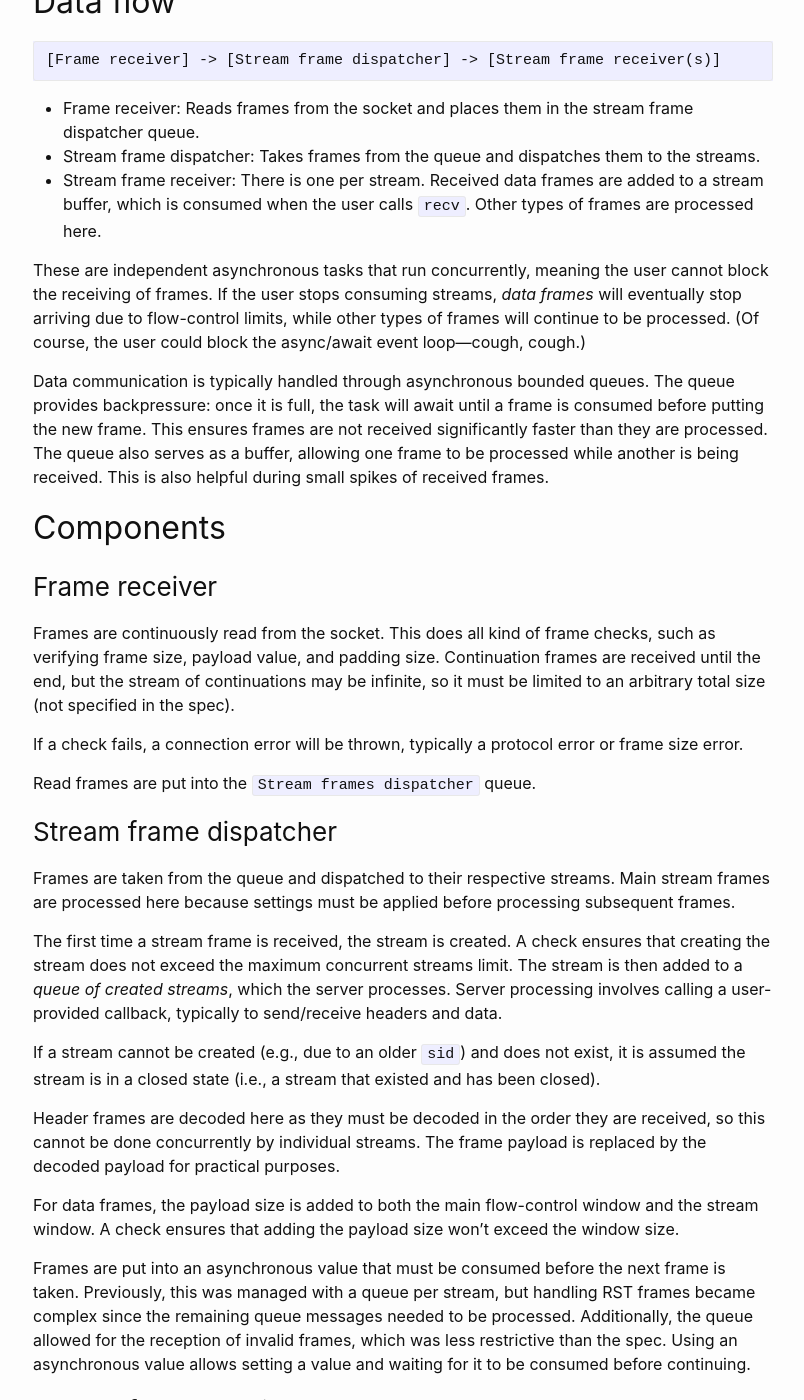
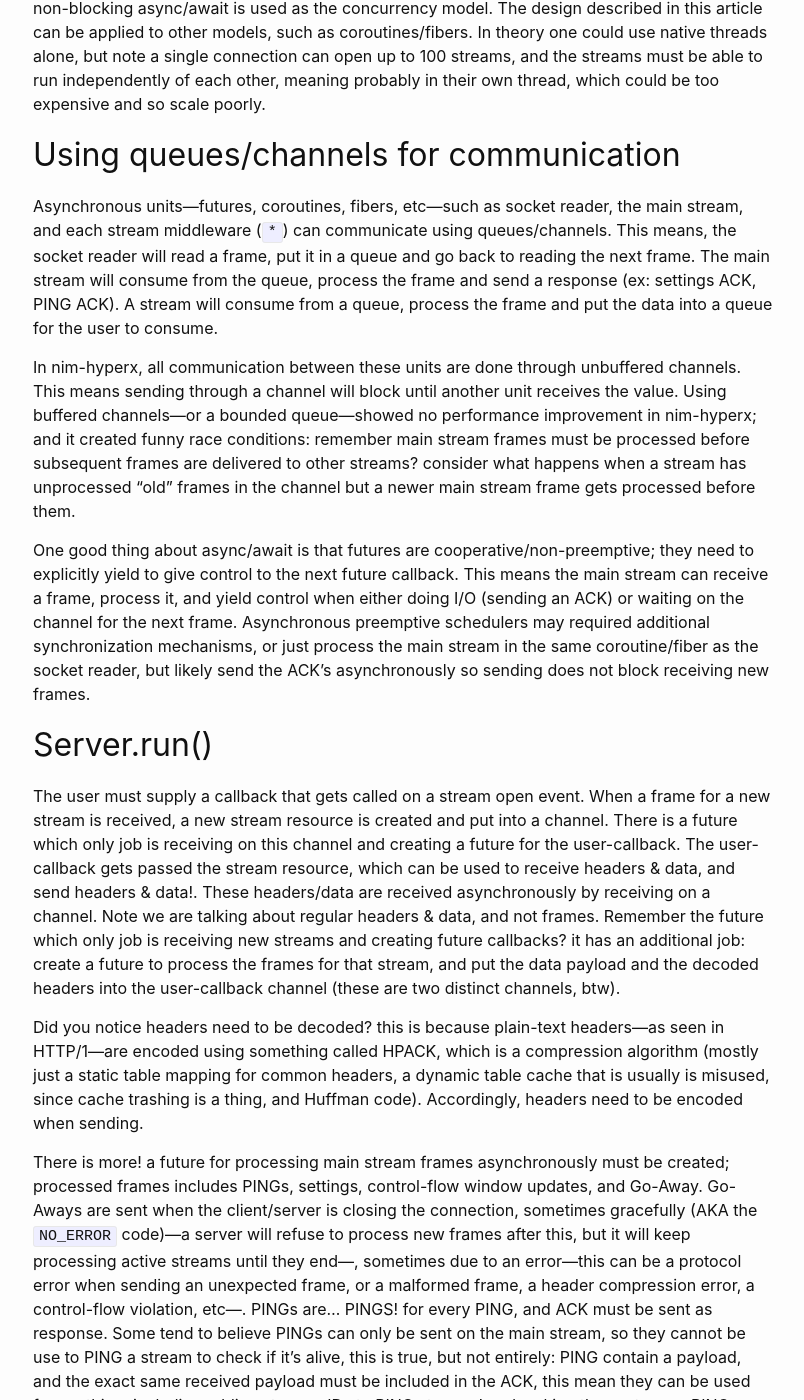
Before and after one commit to nitely/nitely.github.io, a Jekyll site: the page built from _posts/2024-10-23-http-2-in-depth-server-client-design.md, in a window 1280 px wide and 1400 px high, scrolled down 812 px. Shown: the whole window, without its empty margins (237-1041 px from the left). Built offline with Jekyll 4.4.1, drawn with Linux system fonts in a browser that asks for light colours; some of the changed text lies outside the part shown.

Commit message:
http2 design update

````diff
--- a/_posts/2024-10-23-http-2-in-depth-server-client-design.md
+++ b/_posts/2024-10-23-http-2-in-depth-server-client-design.md
@@ -4,100 +4,67 @@ title:  "HTTP/2 in-depth server design"
 date: 2024-10-24 20:51:00 -0300
 ---
 
-This is a high-level description of [nim-hyperx](https://github.com/nitely/nim-hyperx), an HTTP/2 server and client. It may be useful for HTTP/2 implementers and the curious.
+> Last updated on 2025-02-12.
+
+This is a high-level description of [nim-hyperx](https://github.com/nitely/nim-hyperx), an HTTP/2 server & client. It may be useful for HTTP/2 implementers and the curious.
+
+The [core](https://github.com/nitely/nim-hyperx/blob/master/src/hyperx/clientserver.nim) of nim-hyperx is ~1K LoC and can be read alongside this post.
 
 This is not an overview of the HTTP/2 protocol. I won't go over frame types, stream states, [flow-control](https://nitely.github.io/2024/08/23/http-2-flow-control-dead-lock.html), nor [the spec](https://datatracker.ietf.org/doc/html/rfc9113) in general.
-
-This is also not a guide or a how-to for building a server/client, as I believe that would require a book rather than a blog post. However, the [core](https://github.com/nitely/nim-hyperx/blob/master/src/hyperx/clientserver.nim) of nim-hyperx is ~1K LoC and can be read alongside this post.
-
-Note that this was written in hindsight, after the implementation.
 
 ## Axioms
 
 - Frames must be read and processed as soon as they arrive.
 - Streams must not block the processing of frames.
-- Streams must not block each other. Failing to read a stream in time must not block another stream, including the main stream.
-- The main stream is a special stream and must process frames before subsequent frames are delivered to other streams. Since this can be blocking, it must be done as quickly as possible and independently of other streams.
+- Streams must not block each other. Failing to read a stream in time must not block any other stream.
+- The main stream must process frames before subsequent frames are delivered to other streams.
 - No historical stream information must be kept. There is no distinction between a closed stream and one that was never created.
 - If a stream exists, it is considered alive in some way—either locally, remotely, or awaiting closure. This means it counts toward the limit of max concurrent streams.
 
-## Data flow
+## Lightweight Threads
 
-```
-[Frame receiver] -> [Stream frame dispatcher] -> [Stream frame receiver(s)]
-```
+Most (all?) HTTP/2 servers & clients are implemented on top of user-level threads. In nim-hyperx, non-blocking async/await is used as the concurrency model. The design described in this article can be applied to other models, such as coroutines/fibers. In theory one could use native threads alone, but note a single connection can open up to 100 streams, and the streams must be able to run independently of each other, meaning probably in their own thread, which could be too expensive and so scale poorly.
 
-- Frame receiver: Reads frames from the socket and places them in the stream frame dispatcher queue.
-- Stream frame dispatcher: Takes frames from the queue and dispatches them to the streams.
-- Stream frame receiver: There is one per stream. Received data frames are added to a stream buffer, which is consumed when the user calls `recv`. Other types of frames are processed here.
+## Using queues/channels for communication
 
-These are independent asynchronous tasks that run concurrently, meaning the user cannot block the receiving of frames. If the user stops consuming streams, *data frames* will eventually stop arriving due to flow-control limits, while other types of frames will continue to be processed. (Of course, the user could block the async/await event loop—cough, cough.)
+Asynchronous units—futures, coroutines, fibers, etc—such as socket reader, the main stream, and each stream middleware (`*`) can communicate using queues/channels. This means, the socket reader will read a frame, put it in a queue and go back to reading the next frame. The main stream will consume from the queue, process the frame and send a response (ex: settings ACK, PING ACK). A stream will consume from a queue, process the frame and put the data into a queue for the user to consume.
 
-Data communication is typically handled through asynchronous bounded queues. The queue provides backpressure: once it is full, the task will await until a frame is consumed before putting the new frame. This ensures frames are not received significantly faster than they are processed. The queue also serves as a buffer, allowing one frame to be processed while another is being received. This is also helpful during small spikes of received frames.
+In nim-hyperx, all communication between these units are done through unbuffered channels. This means sending through a channel will block until another unit receives the value. Using buffered channels—or a bounded queue—showed no performance improvement in nim-hyperx; and it created funny race conditions: remember main stream frames must be processed before subsequent frames are delivered to other streams? consider what happens when a stream has unprocessed "old" frames in the channel but a newer main stream frame gets processed before them.
 
-## Components
+One good thing about async/await is that futures are cooperative/non-preemptive; they need to explicitly yield to give control to the next future callback. This means the main stream can receive a frame, process it, and yield control when either doing I/O (sending an ACK) or waiting on the channel for the next frame. Asynchronous preemptive schedulers may required additional synchronization mechanisms, or just process the main stream in the same coroutine/fiber as the socket reader, but likely send the ACK's asynchronously so sending does not block receiving new frames.
 
-### Frame receiver
+## Server.run()
 
-Frames are continuously read from the socket. This does all kind of frame checks, such as verifying frame size, payload value, and padding size. Continuation frames are received until the end, but the stream of continuations may be infinite, so it must be limited to an arbitrary total size (not specified in the spec).
+The user must supply a callback that gets called on a stream open event. When a frame for a new stream is received, a new stream resource is created and put into a channel. There is a future which only job is receiving on this channel and creating a future for the user-callback. The user-callback gets passed the stream resource, which can be used to receive headers & data, and send headers & data!. These headers/data are received asynchronously by receiving on a channel. Note we are talking about regular headers & data, and not frames. Remember the future which only job is receiving new streams and creating future callbacks? it has an additional job: create a future to process the frames for that stream, and put the data payload and the decoded headers into the user-callback channel (these are two distinct channels, btw).
 
-If a check fails, a connection error will be thrown, typically a protocol error or frame size error.
+Did you notice headers need to be decoded? this is because plain-text headers—as seen in HTTP/1—are encoded using something called HPACK, which is a compression algorithm (mostly just a static table mapping for common headers, a dynamic table cache that is usually is misused, since cache trashing is a thing, and Huffman code). Accordingly, headers need to be encoded when sending.
 
-Read frames are put into the `Stream frames dispatcher` queue.
+There is more! a future for processing main stream frames asynchronously must be created; processed frames includes PINGs, settings, control-flow window updates, and Go-Away. Go-Aways are sent when the client/server is closing the connection, sometimes gracefully (AKA the `NO_ERROR` code)—a server will refuse to process new frames after this, but it will keep processing active streams until they end—, sometimes due to an error—this can be a protocol error when sending an unexpected frame, or a malformed frame, a header compression error, a control-flow violation, etc—. PINGs are... PINGS! for every PING, and ACK must be sent as response. Some tend to believe PINGs can only be sent on the main stream, so they cannot be use to PING a stream to check if it's alive, this is true, but not entirely: PING contain a payload, and the exact same received payload must be included in the ACK, this mean they can be used for anything, including adding streams IDs to PING streams! and making these streams PING back. In nim-hyperx, PINGs are used after sending a stream RST frame, so once the PING is ACK'ed we know for sure the peer received the RST. Settings are connection wide settings such as frame max size, max concurrent streams, etc. Control-flow window updates are changes to the current window size that affects the connection wide flow-control window, and each individual stream flow-control window.
 
-### Stream frame dispatcher
+It is worth noting that flow-control is crucial to allow the user read from the stream at its own pace, avoiding overwhelming the server/client. Only up to control-flow window size of data can be received on a given stream (and connection). Once this window is exhausted no more data will be received. When the user reads data from the stream, a window update is sent to the peer to let them know they can send more data (equal to the amount read). The same applies for the sender; there are two control-flow windows, one for receiving, and one for sending. When sending, we can send as much as the available amount in the window allows, and wait for a window update to send more data. This is hidden from the user; the user may want to send more data than the full window allows, that's ok, the data gets sent in multiple frames if needed.
 
-Frames are taken from the queue and dispatched to their respective streams. Main stream frames are processed here because settings must be applied before processing subsequent frames.
+It'd be wasteful to send a new window update for every little data read, given the window size is usually much greater than a single frame. So, a window update is sent once a given amount of the window size has been consumed. In nim-hyperx, this is half the window size.
 
-The first time a stream frame is received, the stream is created. A check ensures that creating the stream does not exceed the maximum concurrent streams limit. The stream is then added to a *queue of created streams*, which the server processes. Server processing involves calling a user-provided callback, typically to send/receive headers and data.
+The stream middleware will receive frames; for data frames, it puts the data into a buffer that will later be read by the user. In nim-hyperx, a channel is used to notify there is data to read from the buffer. The user call to receive data will wait for it if there is no data in the buffer.
 
-If a stream cannot be created (e.g., due to an older `sid`) and does not exist, it is assumed the stream is in a closed state (i.e., a stream that existed and has been closed).
+## Recap
 
-Header frames are decoded here as they must be decoded in the order they are received, so this cannot be done concurrently by individual streams. The frame payload is replaced by the decoded payload for practical purposes.
+There is one single frames receiver: it reads frames from the socket, it dispatches it to the open streams; if the stream is not open, it puts the stream into a channel. There is a single just-opened stream reader, which creates a future/coroutine/fiber for the user-callback, so the user can process the stream as they see fit—this is minimally reading headers, data, and sending headers, data. There is one stream middleware *per* stream, they read frames, process them into decoded headers, data, and put them into buffers, for the user to read. There is one main stream future to read and process main stream frames.
 
-For data frames, the payload size is added to both the main flow-control window and the stream window. A check ensures that adding the payload size won’t exceed the window size.
+Note user-callbacks are for servers. What about clients? these are simpler, as it's the user opening the streams in their own future/coroutine/fiber.
 
-Frames are put into an asynchronous value that must be consumed before the next frame is taken. Previously, this was managed with a queue per stream, but handling RST frames became complex since the remaining queue messages needed to be processed. Additionally, the queue allowed for the reception of invalid frames, which was less restrictive than the spec. Using an asynchronous value allows setting a value and waiting for it to be consumed before continuing.
+## BONUS
 
-### Stream frame receiver
-
-There is one receiver per stream. It takes frames from its own frame queue and handles the stream state transitions.
-
-The receiver processes the following types of frames:
-
-- RST: Closes the stream.
-- Window Update: Updates the stream's flow-control window, allowing more data to be sent, and emits a *window changed* signal.
-- Headers: Validates the headers and stores them in the stream state.
-- Data: Adds the data to a stream buffer, which is consumed when the user calls `recv`.
-
-When the user calls `recv` for data/headers, the receiver may not have received any data or header frames yet. A common asynchronous pattern is to use a signal/event that can be awaited, which is set when there is data to consume. Alternatively, a queue of frames can be used.
-
-## Stream State
+### Stream State
 
 Stream state is updated upon receiving and sending frames. There is a single stream state per stream. The transition from one state to the next depends on whether the frame is being received or sent. For example, if a header with the end-of-stream flag is received on a stream in the open state, the state becomes `half-closed-remote`. However, if it is sent instead, the state becomes `half-closed-local`.
 
-## Stream cancelation
+### Stream cancelation
 
-Upon stream cancellation (RST frame sent), the stream must remain alive until the peer has received the cancellation frame. Since there is no ACK for RST frames, a PING frame is sent right after. Once this PING frame is ACK'ed, it indicates that the peer must have received the cancellation frame, and the stream can then be effectively closed. Some frames may still be received during this [in-between state](https://nitely.github.io/2024/08/20/http-2-the-missing-state.html).
+Upon stream cancelation (RST frame sent), the stream must remain alive until the peer has received the cancelation frame. Since there is no ACK for RST frames, a PING frame is sent right after. Once this PING frame is ACK'ed, it indicates that the peer must have received the cancelation frame, and the stream can then be effectively closed. Some frames may still be received during this [in-between state](https://nitely.github.io/2024/08/20/http-2-the-missing-state.html).
 
 Note that the ACK'ed PING payload contains the same data as the sent PING. This data can include the stream identifier that sent it, enabling the main stream to notify the relevant stream through an asynchronous event once ACK'ed.
 
-## API
-
-### Recv
-
-This function reads from the stream buffer and returns the data read. The stream and client flow-control windows are decreased by the amount of data read from the buffer.
-
-A window update is sent once the amount of consumed data exceeds half the window size. This avoids sending a window update for every data frame consumed. The default window size is 64KB as per the spec. Increasing the window to 256KB has shown better performance in benchmarks testing throughput.
-
-Failing to call `recv` in time will result in buffering up to the *control-flow window size* of data, with the default being 64KB as per the spec. The utilized window is shared among streams, so the total size of all buffers combined cannot exceed this limit.
-
-### Send
-
-This function creates a frame from the provided data and sends it. It attempts to send as much data as the control-flow window allows. If the data is too large to fit in a single frame, it is split into multiple frames. If there is no room in the window, the function waits for a window change signal until there is available space. It returns once all the data has been sent.
-
 ## Closing notes
 
-My motivation to write this is mainly so I can come up with a better design in the process. Thinking about the current state of a code base, and putting it into words tends to bring new ideas to improve it. I also hope it can be useful to the reader.
-
-Until next time.
+I hope you enjoyed this article and found it useful. I may update it from time to time. Until next time.
````
Also changed, not shown: _drafts/2024-10-23-http-2-in-depth-server-client-design.md (added, +103 -0 lines).
